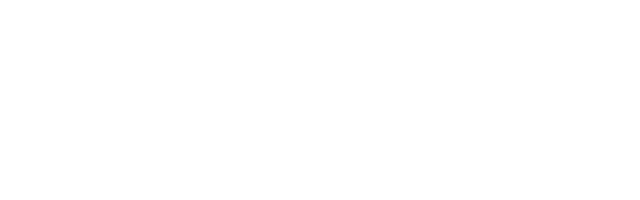
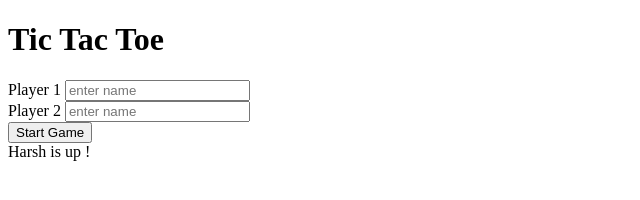
Before and after one commit to acciojob/tictactoe-pawansethi2111, a website: page main.html in a window 1280 px wide. Shown: the whole page, without its empty margins (0-640 px from the left). Drawn offline with Linux system fonts and the light colour scheme.

Commit message:
created a submission

```diff
--- a/main.html
+++ b/main.html
@@ -7,6 +7,21 @@
 </head>
 
 <body>
+	<div class = "container">
+		<h1>Tic Tac Toe</h1>
+	<div>Player 1 <input id= "player-1" type ="text" placeholder ="enter name"></div>
+	<div>Player 2 <input id ="player-2" type ="text" placeholder = "enter name"></div>
+		<button type ="submit" id="submit">Start Game</button>
+		<div class = "boardpage">
+
+			<div class ="message">
+				Harsh is up !
+			</div>
+
+			<div class = "message">
+			</div>
+		</div>
+	</div>
 	<!-- the entire body must be written by student -->
     <script type="text/javascript" src="./script.js">
 </script>
```
